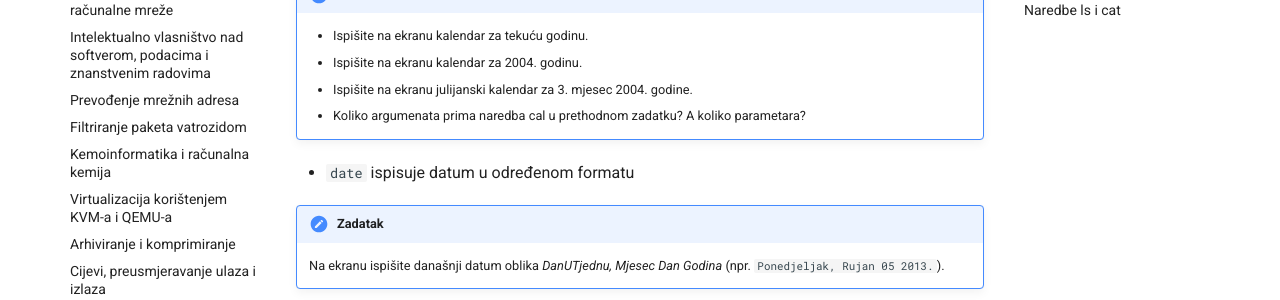
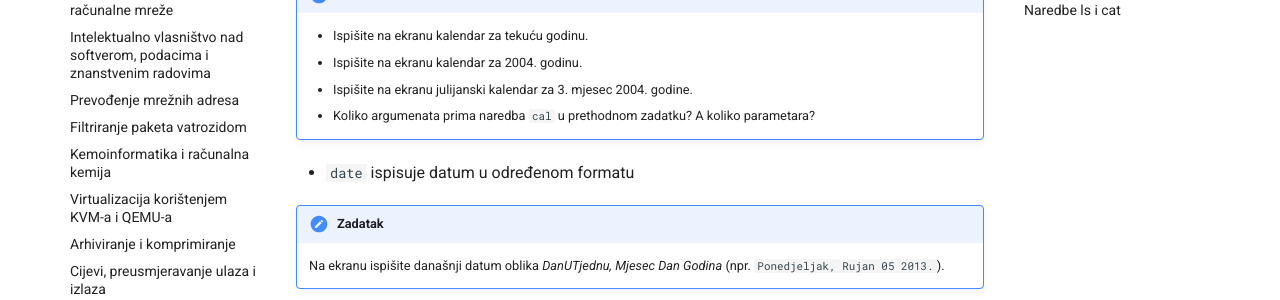
Before and after one commit to gaseri/website, an MkDocs documentation site: the page built from docs/hr/nastava/materijali/linux-cli-uvod.md, in a window 1280 px wide and 900 px high, scrolled down 1251 px. Shown: the part 152-452 px from the top of the window. Built offline with MkDocs 1.6.1 and Material for MkDocs 9.7.7, drawn with Linux system fonts in a browser that asks for light colours; comment, search, counter and statistics services are not loaded.

Commit message:
Backticked cal since it's a command

```diff
--- a/docs/hr/nastava/materijali/linux-cli-uvod.md
+++ b/docs/hr/nastava/materijali/linux-cli-uvod.md
@@ -55,7 +55,7 @@ author: Vedran Miletić, Vanja Slavuj, Sanja Pavkov
     - Ispišite na ekranu kalendar za tekuću godinu.
     - Ispišite na ekranu kalendar za 2004. godinu.
     - Ispišite na ekranu julijanski kalendar za 3. mjesec 2004. godine.
-    - Koliko argumenata prima naredba cal u prethodnom zadatku? A koliko parametara?
+    - Koliko argumenata prima naredba `cal` u prethodnom zadatku? A koliko parametara?
 
 - `date` ispisuje datum u određenom formatu
 
```
